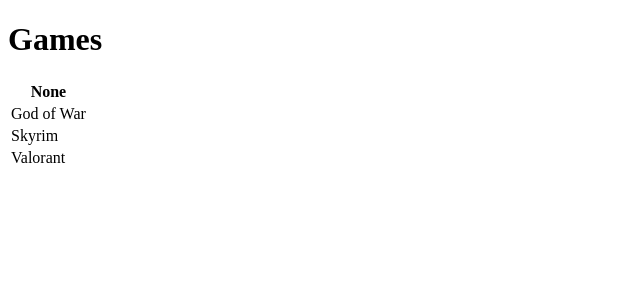
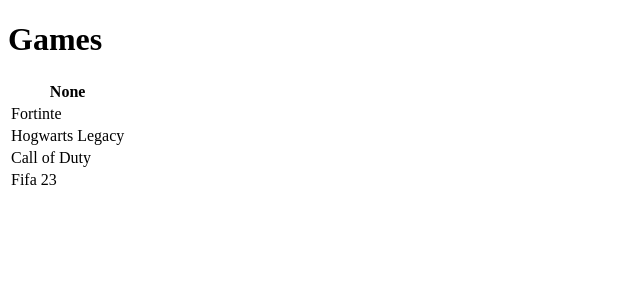
Before and after one commit to LucasRaimundo/flask-alura, a Flask app: page /home in a window 1280 px wide. Shown: the top 300 px of the page, without its empty margins (0-640 px from the left). Run offline with Flask 3, Linux system fonts and the light colour scheme.

Commit message:
Add home route to display a list of games using a template

```diff
--- a/main.py
+++ b/main.py
@@ -5,6 +5,7 @@
 
 @app.route('/home')
 def home():
-    return render_template('lista.html', titulo='Games')
+    games = ['Fortinte', 'Hogwarts Legacy', 'Call of Duty', 'Fifa 23']
+    return render_template('lista.html', titulo='Games', games=games)
 
 app.run()
--- a/templates/lista.html
+++ b/templates/lista.html
@@ -17,15 +17,11 @@
             </tr>
         </thead>
         <tbody>
+            {% for game in games %}
            <tr>
-              <td>God of War</td>
+              <td>{{game}}</td>
            </tr>
-           <tr>
-               <td>Skyrim</td>
-           </tr>
-           <tr>
-               <td>Valorant</td>
-           </tr>
+            {% endfor %}
         </tbody>
      </table>
   </div>
```
